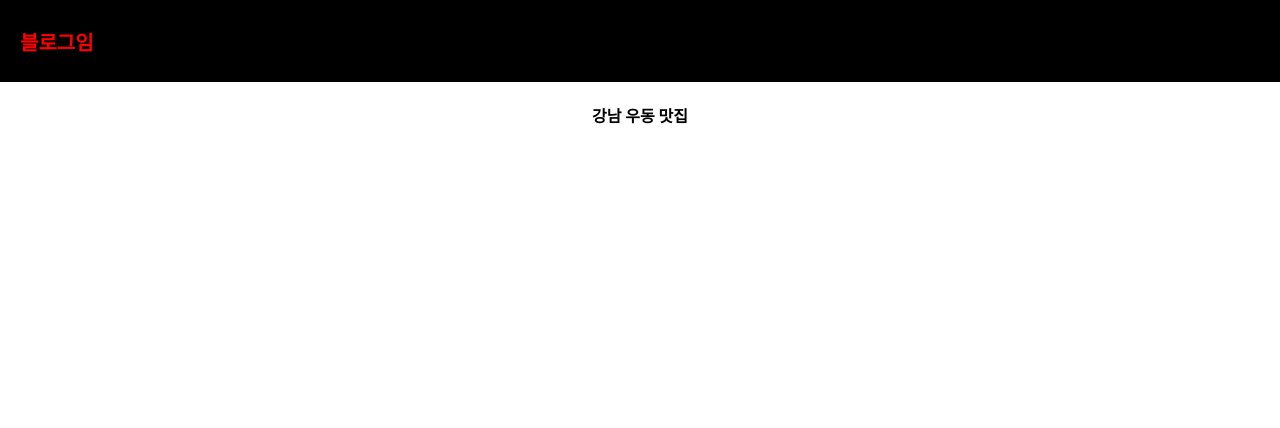
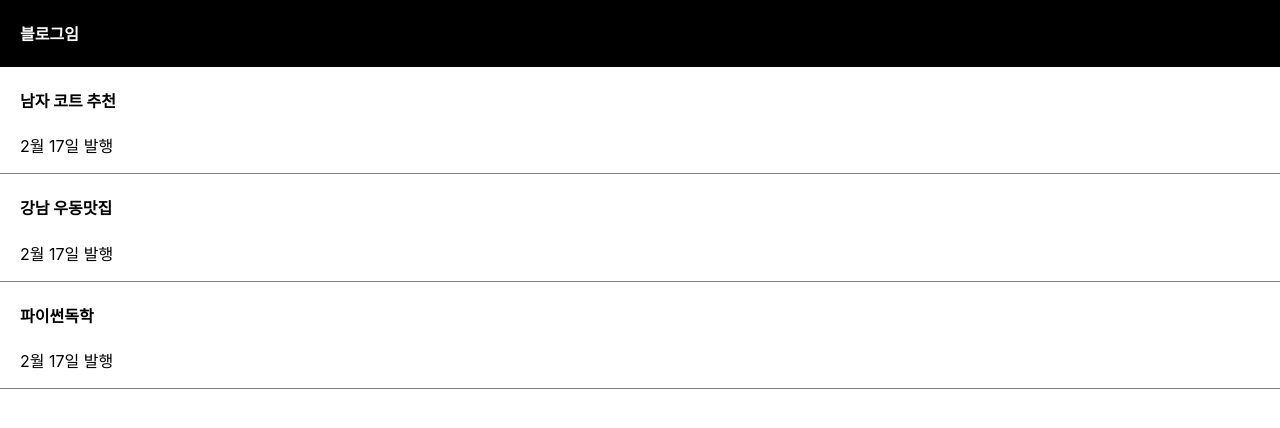
Before and after one commit to qudrn0501/apple-react, a React (Create React App) app: page / in a window 1280 px wide. Shown: the top 428 px of the page. Built offline with nearby package versions, Linux system fonts and the light colour scheme.

Commit message:
중요한 데이터는 변수말고 state에 담습니다

```diff
--- a/src/App.js
+++ b/src/App.js
@@ -1,17 +1,29 @@
 import './App.css';
-// import { useState } from 'react';
+import { useState } from 'react';
 
 function App() {
   let post = '강남 우동 맛집';
+  let [글제목, b] = useState(['남자 코트 추천', '강남 우동맛집', '파이썬독학']);
 
 
   // 숙제:
   return (
     <div className='App'>
       <div className='black-nav'>
-        <h4 style={ {color : 'red', fontSize : '20px'}}>블로그임</h4>
+        <h4>블로그임</h4>
       </div>
-      <h4>{post}</h4>
+      <div className='list'>
+        <h4>{글제목[0]}</h4>
+        <p>2월 17일 발행</p>
+      </div>
+      <div className='list'>
+        <h4>{글제목[1]}</h4>
+        <p>2월 17일 발행</p>
+      </div>
+      <div className='list'>
+        <h4>{글제목[2]}</h4>
+        <p>2월 17일 발행</p>
+      </div>
     </div>
   );
 }
```
